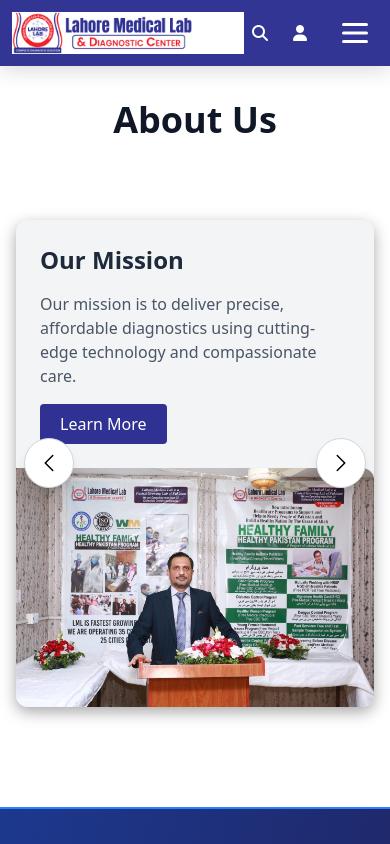
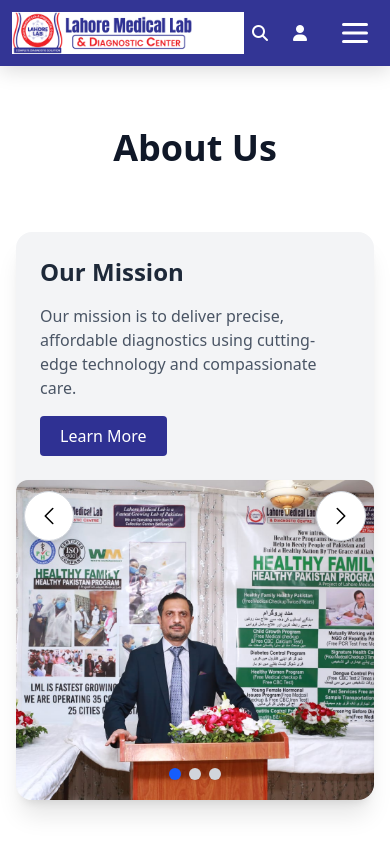
Before and after one commit to Muhammad7245/LML, a Vue app: page /about in a window 390 px wide. Shown: the top 844 px of the page. Built offline with nearby package versions, Linux system fonts and the light colour scheme.

Commit message:
localhost changes 26

```diff
--- a/src/Admin/AdminBookingPanel.vue
+++ b/src/Admin/AdminBookingPanel.vue
@@ -125,7 +125,7 @@
 
 const fetchAppointments = async () => {
   try {
-    const response = await axios.get('http://localhost:5000/api/all-appointments')
+    const response = await axios.get('https://lm-backend-s43w.onrender.com/api/all-appointments')
     appointments.value = response.data.allappointments
   } catch (error) {
     console.error('Error fetching appointments:', error)
@@ -144,7 +144,7 @@
 
 const deleteAppointment = async (id: string) => {
   try {
-    await axios.delete(`http://localhost:5000/api/delete/${id}`)
+    await axios.delete(`https://lm-backend-s43w.onrender.com/api/delete/${id}`)
     appointments.value = appointments.value.filter((item) => item._id !== id)
   } catch (error) {
     console.error('Error deleting appointment:', error)
--- a/src/Admin/AdminUsers.vue
+++ b/src/Admin/AdminUsers.vue
@@ -591,7 +591,7 @@
 }
 
 // --- Constants ---
-const API_BASE_URL = 'http://localhost:5000/api'; // Centralize API URL
+const API_BASE_URL = 'https://lm-backend-s43w.onrender.com/api'; // Centralize API URL
 const MAX_FILE_SIZE_MB = 10;
 const MAX_FILE_SIZE_BYTES = MAX_FILE_SIZE_MB * 1024 * 1024;
 
--- a/src/Admin/PDF.vue
+++ b/src/Admin/PDF.vue
@@ -127,7 +127,7 @@
     name: 'PdfViewer',
     setup() {
       // Base API URL - change this to match your backend URL
-      const API_URL = 'http://localhost:5000/api';
+      const API_URL = 'https://lm-backend-s43w.onrender.com/api';
 
       // Data refs
       const pdfList = ref<PdfDocument[]>([]);
--- a/src/components/forms/AppointmentForm.vue
+++ b/src/components/forms/AppointmentForm.vue
@@ -252,7 +252,7 @@
 const isLoading = ref(false)
 const attemptedSubmit = ref(false)
 
-const apiURL = 'http://localhost:5000/api/book'
+const apiURL = 'https://lm-backend-s43w.onrender.com/api/book'
 
 const showDialog = ref(false)
 const dialogMessage = ref('')
--- a/src/services/authService.ts
+++ b/src/services/authService.ts
@@ -1,7 +1,7 @@
 // src/services/authService.ts
 import axios from 'axios'
 
-const API_URL = 'http://localhost:5000/api'
+const API_URL = 'https://lm-backend-s43w.onrender.com/api'
 
 export const registerUser = async (userData: {
   name: string
--- a/src/views/AboutView.vue
+++ b/src/views/AboutView.vue
@@ -1,9 +1,9 @@
 <template>
-  <section class="bg-white py-5 px-4">
-    <h2 class="text-4xl font-bold text-center mb-20 text-gray-900">About Us</h2>
+  <section class="bg-white py-12 px-4">
+    <h2 class="text-4xl font-bold text-center mb-16 text-gray-900">About Us</h2>
 
-    <div class="relative w-full ">
-      <!-- Navigation Buttons outside the slider container for spacing -->
+    <div class="relative w-full">
+      <!-- Navigation Buttons -->
       <button
         class="absolute top-1/2 -translate-y-1/2 left-2 md:left-8 z-20 bg-white border border-gray-300 shadow-lg p-3 rounded-full hover:bg-blue-600 hover:text-white hover:scale-110 transition-all duration-300"
         @click="prevSlide"
@@ -18,98 +18,60 @@
         <ChevronRightIcon class="w-6 h-6" />
       </button>
 
-      <!-- SLIDER CONTAINER -->
+      <!-- SLIDER -->
       <div
-        class="relative max-w-6xl mx-auto overflow-hidden rounded-xl bg-[#F3F4F6]"
-        style="box-shadow: rgba(0, 0, 0, 0.35) 0px 5px 15px"
         ref="sliderContainer"
+        class="relative max-w-6xl mx-auto overflow-hidden rounded-2xl bg-[#F3F4F6] shadow-xl"
         @touchstart="startTouch"
         @touchend="endTouch"
       >
-        <!-- Slides Wrapper -->
         <div
           ref="slider"
           class="flex transition-all duration-700 ease-in-out"
           :style="{
             transform: `translateX(-${currentIndex * 100}%)`,
-            opacity: transitioning ? 0.7 : 1,
+            opacity: transitioning ? 0.6 : 1,
           }"
         >
-          <!-- Slides (unchanged) -->
-          <div class="min-w-full flex flex-col md:flex-row items-center justify-between px-0">
-            <div class="md:w-1/2 p-6">
-              <h3 class="text-2xl font-semibold text-gray-800 mb-4">Our Mission</h3>
-              <p class="text-gray-600 mb-4">
-                Our mission is to deliver precise, affordable diagnostics using cutting-edge
-                technology and compassionate care.
-              </p>
+          <div
+            v-for="(slide, index) in slides"
+            :key="index"
+            class="min-w-full flex flex-col md:flex-row items-center justify-between px-0"
+          >
+            <div class="md:w-1/2 p-6 animate-fade-in">
+              <h3 class="text-2xl font-semibold text-gray-800 mb-4">{{ slide.title }}</h3>
+              <p class="text-gray-600 mb-4">{{ slide.description }}</p>
               <button
-                class="bg-[#2f3193] text-white px-5 py-2 rounded hover:bg-blue-700 transition"
+                class="bg-[#2f3193] text-white px-5 py-2 rounded hover:bg-blue-700 transition-all duration-300"
               >
-                Learn More
+                {{ slide.buttonText }}
               </button>
             </div>
-            <div class="md:w-1/2 p-0">
-              <div class="relative rounded-r-xl shadow-md overflow-hidden w-full">
+            <div class="md:w-1/2">
+              <div class="relative rounded-xl shadow-md overflow-hidden w-full">
                 <img
-                  src="/images/lab_images/6.jpg"
-                  alt="Mission"
-                  class="w-full h-full object-cover"
+                  :src="slide.image"
+                  :alt="slide.title"
+                  class="w-full h-80 object-cover md:h-full transition-transform duration-700 hover:scale-105"
                 />
                 <div class="absolute inset-0 bg-black/0"></div>
               </div>
             </div>
           </div>
+        </div>
 
-          <div class="min-w-full flex flex-col md:flex-row items-center justify-between px-0">
-            <div class="md:w-1/2 p-6">
-              <h3 class="text-2xl font-semibold text-gray-800 mb-4">Our Experts</h3>
-              <p class="text-gray-600 mb-4">
-                Our expert team includes top lab technicians and specialists ensuring quick,
-                reliable reports.
-              </p>
-              <button
-                class="bg-[#2f3193] text-white px-5 py-2 rounded hover:bg-blue-700 transition"
-              >
-                Meet the Team
-              </button>
-            </div>
-            <div class="md:w-1/2 p-0">
-              <div class="relative rounded-r-xl shadow-md overflow-hidden w-full">
-                <img
-                  src="/images/lab_images/5.jpg"
-                  alt="Mission"
-                  class="w-full h-full object-cover"
-                />
-                <div class="absolute inset-0 bg-black/0"></div>
-              </div>
-            </div>
-          </div>
-
-          <div class="min-w-full flex flex-col md:flex-row items-center justify-between px-0">
-            <div class="md:w-1/2 p-6">
-              <h3 class="text-2xl font-semibold text-gray-800 mb-4">Modern Tech</h3>
-              <p class="text-gray-600 mb-4">
-                Equipped with AI-powered diagnostics and top-tier equipment for the fastest
-                turnaround times.
-              </p>
-              <button
-                class="bg-[#2f3193] text-white px-5 py-2 rounded hover:bg-blue-700 transition"
-              >
-                Explore Technology
-              </button>
-            </div>
-            <div class="md:w-1/2 p-0">
-              <div class="relative rounded-r-xl shadow-md overflow-hidden w-full">
-                <img
-                  src="/images/lab_images/7.jpg"
-                  alt="Mission"
-                  class="w-full h-full object-cover"
-                />
-                <div class="absolute inset-0 bg-black/0"></div>
-              </div>
-            </div>
-          </div>
+        <!-- Indicators -->
+        <div class="absolute bottom-5 left-1/2 transform -translate-x-1/2 flex space-x-2">
+          <button
+            v-for="(_, index) in slides"
+            :key="index"
+            class="w-3 h-3 rounded-full"
+            :class="{
+              'bg-blue-600': currentIndex === index,
+              'bg-gray-300': currentIndex !== index,
+            }"
+            @click="currentIndex = index"
+          ></button>
         </div>
       </div>
     </div>
@@ -125,7 +87,30 @@
 const transitioning = ref(false)
 const sliderContainer = ref<HTMLElement | null>(null)
 
-// Fade effect on slide change
+const slides = [
+  {
+    title: 'Our Mission',
+    description:
+      'Our mission is to deliver precise, affordable diagnostics using cutting-edge technology and compassionate care.',
+    buttonText: 'Learn More',
+    image: '/images/lab_images/6.jpg',
+  },
+  {
+    title: 'Our Experts',
+    description:
+      'Our expert team includes top lab technicians and specialists ensuring quick, reliable reports.',
+    buttonText: 'Meet the Team',
+    image: '/images/lab_images/5.jpg',
+  },
+  {
+    title: 'Modern Tech',
+    description:
+      'Equipped with AI-powered diagnostics and top-tier equipment for the fastest turnaround times.',
+    buttonText: 'Explore Technology',
+    image: '/images/lab_images/7.jpg',
+  },
+]
+
 watch(currentIndex, () => {
   transitioning.value = true
   setTimeout(() => {
@@ -133,7 +118,6 @@
   }, 400)
 })
 
-// Manual Slide Navigation
 function nextSlide() {
   currentIndex.value = (currentIndex.value + 1) % totalSlides
 }
@@ -141,7 +125,6 @@
   currentIndex.value = (currentIndex.value - 1 + totalSlides) % totalSlides
 }
 
-// Scroll Navigation
 let isScrolling = false
 function handleWheelScroll(e: WheelEvent) {
   if (isScrolling) return
@@ -152,7 +135,6 @@
   setTimeout(() => (isScrolling = false), 1000)
 }
 
-// Touch Swipe
 let touchStartX = 0
 function startTouch(e: TouchEvent) {
   touchStartX = e.changedTouches[0].clientX
@@ -160,24 +142,17 @@
 function endTouch(e: TouchEvent) {
   const touchEndX = e.changedTouches[0].clientX
   const diff = touchEndX - touchStartX
-
   if (Math.abs(diff) > 50) {
-    if (diff < 0) {
-      nextSlide() // Swipe left
-    } else {
-      prevSlide() // Swipe right
-    }
+    diff < 0 ? nextSlide() : prevSlide()
   }
 }
 
-// Auto Slide
 let autoSlideInterval: number
 function startAutoSlide() {
   autoSlideInterval = setInterval(() => {
     nextSlide()
-  }, 13000) // 6 seconds
+  }, 10000)
 }
-
 function stopAutoSlide() {
   clearInterval(autoSlideInterval)
 }
@@ -186,7 +161,6 @@
   window.addEventListener('wheel', handleWheelScroll, { passive: true })
   startAutoSlide()
 })
-
 onBeforeUnmount(() => {
   window.removeEventListener('wheel', handleWheelScroll)
   stopAutoSlide()
@@ -194,5 +168,18 @@
 </script>
 
 <style scoped>
-/* Optional smoother fade */
+@keyframes fade-in {
+  from {
+    opacity: 0;
+    transform: translateY(10px);
+  }
+  to {
+    opacity: 1;
+    transform: translateY(0);
+  }
+}
+
+.animate-fade-in {
+  animation: fade-in 0.8s ease-in-out;
+}
 </style>
--- a/src/views/PatientReports.vue
+++ b/src/views/PatientReports.vue
@@ -136,7 +136,7 @@
 
 // --- Pinia Store & API URL ---
 const auth = useAuthStore()
-const API_BASE_URL = 'http://localhost:5000/api'; // Make sure this matches your backend setup
+const API_BASE_URL = 'https://lm-backend-s43w.onrender.com/api'; // Make sure this matches your backend setup
 
 // --- Reactive State ---
 interface PdfMetadata {
```
